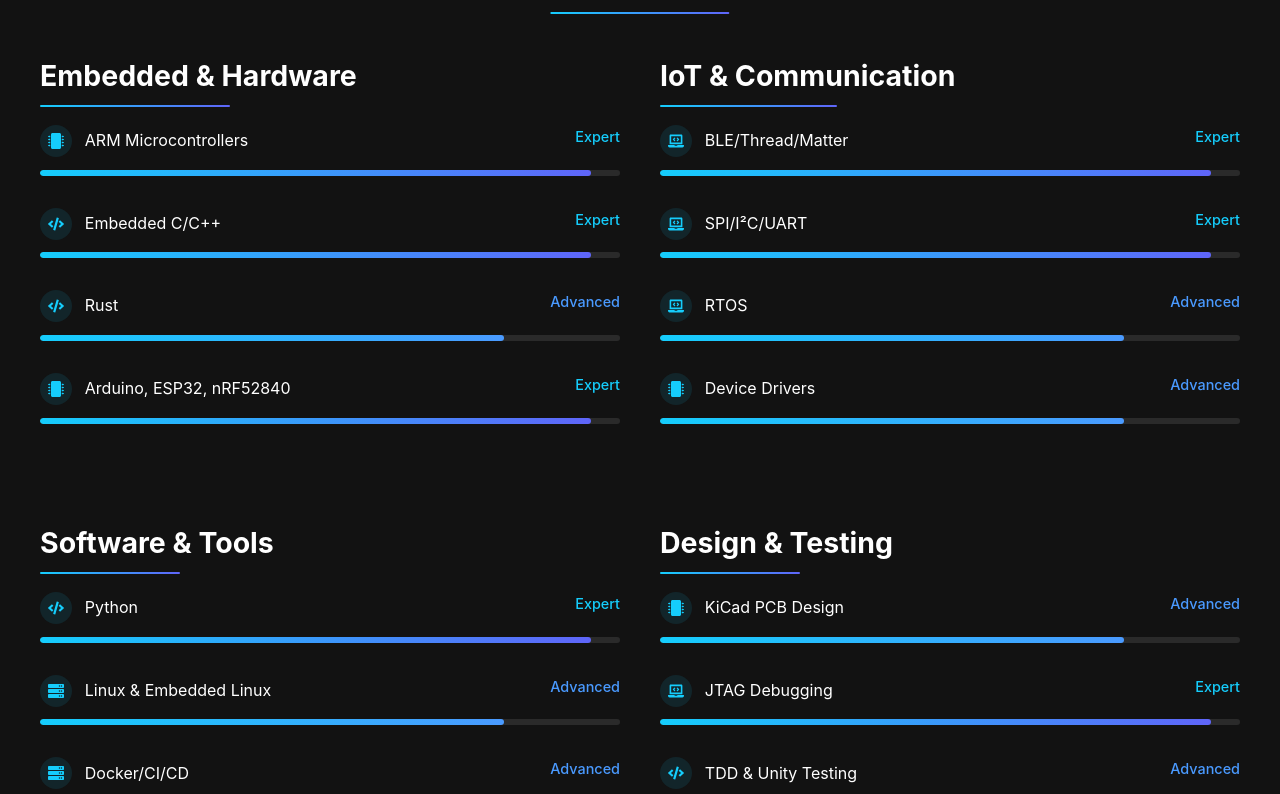
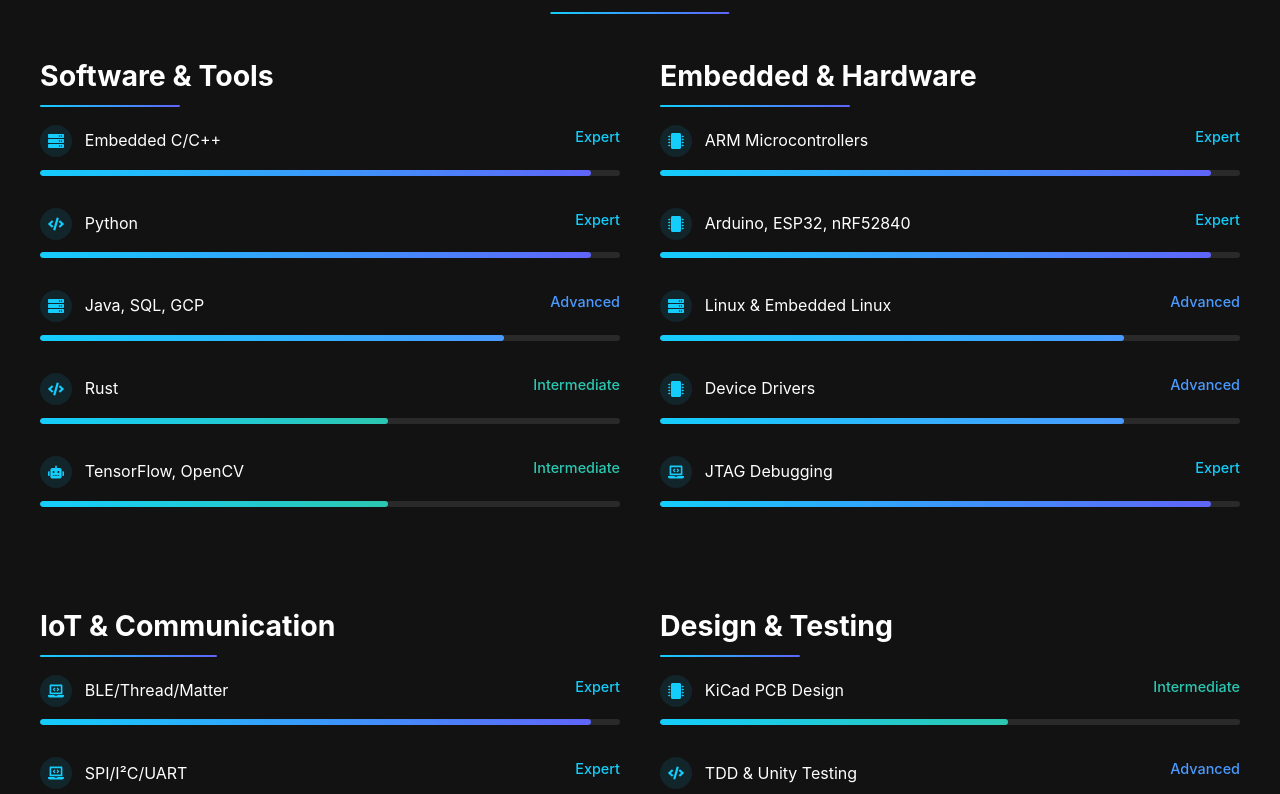
Before and after one commit to Gau17/react-portfolio, a React (Create React App) app: page /#/about in a window 1280 px wide. Shown: the part 1166-1960 px from the top of the page. Built offline with nearby package versions, Linux system fonts and the light colour scheme.

Commit message:
Update skills rating and education

```diff
--- a/src/pages/About.jsx
+++ b/src/pages/About.jsx
@@ -438,12 +438,24 @@ const About = () => {
 
   const skillData = [
     {
+      category: "Software & Tools",
+      skills: [
+        { name: "Embedded C/C++", level: "Expert", icon: <FaServer /> },
+        { name: "Python", level: "Expert", icon: <FaCode /> },
+        { name: "Java, SQL, GCP", level: "Advanced", icon: <FaServer /> },
+        { name: "Rust", level: "Intermediate", icon: <FaCode /> },
+        { name: "TensorFlow, OpenCV", level: "Intermediate", icon: <FaRobot /> }
+
+      ]
+    },
+    {
       category: "Embedded & Hardware",
       skills: [
         { name: "ARM Microcontrollers", level: "Expert", icon: <FaMicrochip /> },
-        { name: "Embedded C/C++", level: "Expert", icon: <FaCode /> },
-        { name: "Rust", level: "Advanced", icon: <FaCode /> },
-        { name: "Arduino, ESP32, nRF52840", level: "Expert", icon: <FaMicrochip /> }
+        { name: "Arduino, ESP32, nRF52840", level: "Expert", icon: <FaMicrochip /> },
+        { name: "Linux & Embedded Linux", level: "Advanced", icon: <FaServer /> },
+        { name: "Device Drivers", level: "Advanced", icon: <FaMicrochip /> },
+        { name: "JTAG Debugging", level: "Expert", icon: <FaLaptopCode /> }
       ]
     },
     {
@@ -451,26 +463,15 @@ const About = () => {
       skills: [
         { name: "BLE/Thread/Matter", level: "Expert", icon: <FaLaptopCode /> },
         { name: "SPI/I²C/UART", level: "Expert", icon: <FaLaptopCode /> },
-        { name: "RTOS", level: "Advanced", icon: <FaLaptopCode /> },
-        { name: "Device Drivers", level: "Advanced", icon: <FaMicrochip /> }
+        { name: "RTOS", level: "Advanced", icon: <FaLaptopCode /> }
       ]
     },
-    {
-      category: "Software & Tools",
-      skills: [
-        { name: "Python", level: "Expert", icon: <FaCode /> },
-        { name: "Linux & Embedded Linux", level: "Advanced", icon: <FaServer /> },
-        { name: "Docker/CI/CD", level: "Advanced", icon: <FaServer /> },
-        { name: "Java, SQL, GCP", level: "Advanced", icon: <FaServer /> }
-      ]
-    },
+
     {
       category: "Design & Testing",
       skills: [
-        { name: "KiCad PCB Design", level: "Advanced", icon: <FaMicrochip /> },
-        { name: "JTAG Debugging", level: "Expert", icon: <FaLaptopCode /> },
-        { name: "TDD & Unity Testing", level: "Advanced", icon: <FaCode /> },
-        { name: "TensorFlow, OpenCV", level: "Intermediate", icon: <FaRobot /> }
+        { name: "KiCad PCB Design", level: "Intermediate", icon: <FaMicrochip /> },
+        { name: "TDD & Unity Testing", level: "Advanced", icon: <FaCode /> }
       ]
     }
   ];
@@ -547,7 +548,7 @@ const About = () => {
       institution: "Northeastern University",
       date: "September 2023 - August 2025",
       grade: "Grade: 4.0",
-      activities: "Activities: President - IoT Connect Club (Spring 2025)",
+      // activities: "Activities: President - IoT Connect Club (Spring 2025)",
       courses: [
         "Fundamentals of Internet of Things (TELE 6510)",
         "Data Networking (TELE 5330)",
@@ -557,6 +558,17 @@ const About = () => {
         "Software Security and Vulnerability (CY5770)",
         "Computer Hardware Security (EECE 7390)",
         "Embedded Device Drivers and Rust (TELE 7374)"
+      ]
+    },
+    {
+      id: 2,
+      degree: "Bachelor of Technology - B.Tech, Electronics and Communication Engineering",
+      institution: "Visvesvaraya National Institute of Technology (NIT Nagpur)",
+      date: "July 2018 - May 2022",
+      courses: [
+        "Embedded Systems",
+        "Operating Systems",
+        "Object-Oriented Programming"
       ]
     }
   ];
@@ -676,9 +688,9 @@ const About = () => {
         <Timeline>
           {education.map((edu, index) => (
             <TimelineItem
-              key={edu.id}
-              position="left"
-            >
+            key={edu.id}
+            position={index % 2 === 0 ? 'left' : 'right'}
+          >
               <TimelineContent>
                 <TimelineTitle>{edu.degree}</TimelineTitle>
                 <TimelineCompany>{edu.institution}</TimelineCompany>
@@ -692,7 +704,7 @@ const About = () => {
                   ))}
                 </TimelineDescription>
               </TimelineContent>
-              <TimelineDot position="left">
+              <TimelineDot position={index % 2 === 0 ? 'left' : 'right'}>
                 <TimelineIcon>
                   <FaGraduationCap />
                 </TimelineIcon>
```
